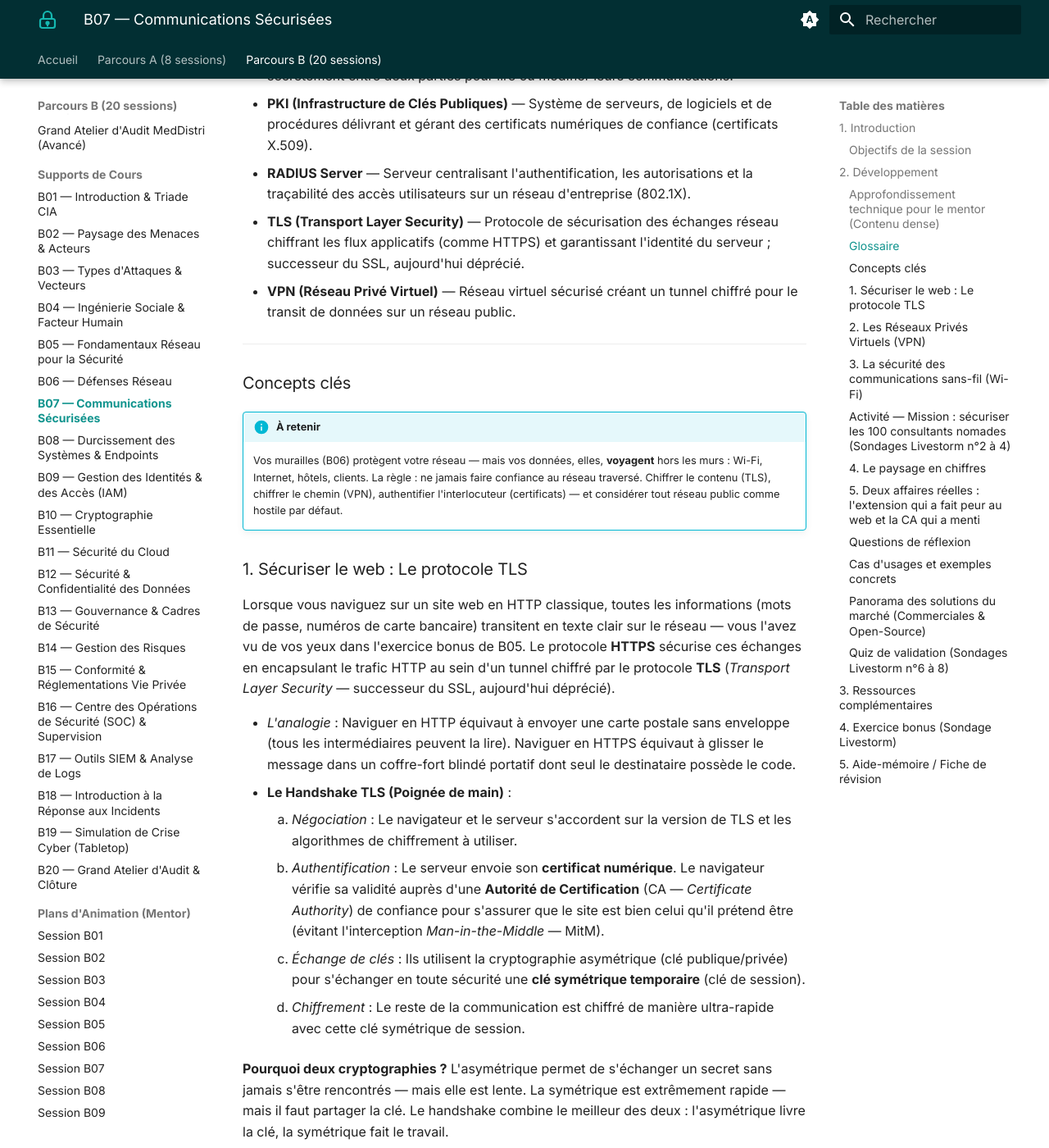
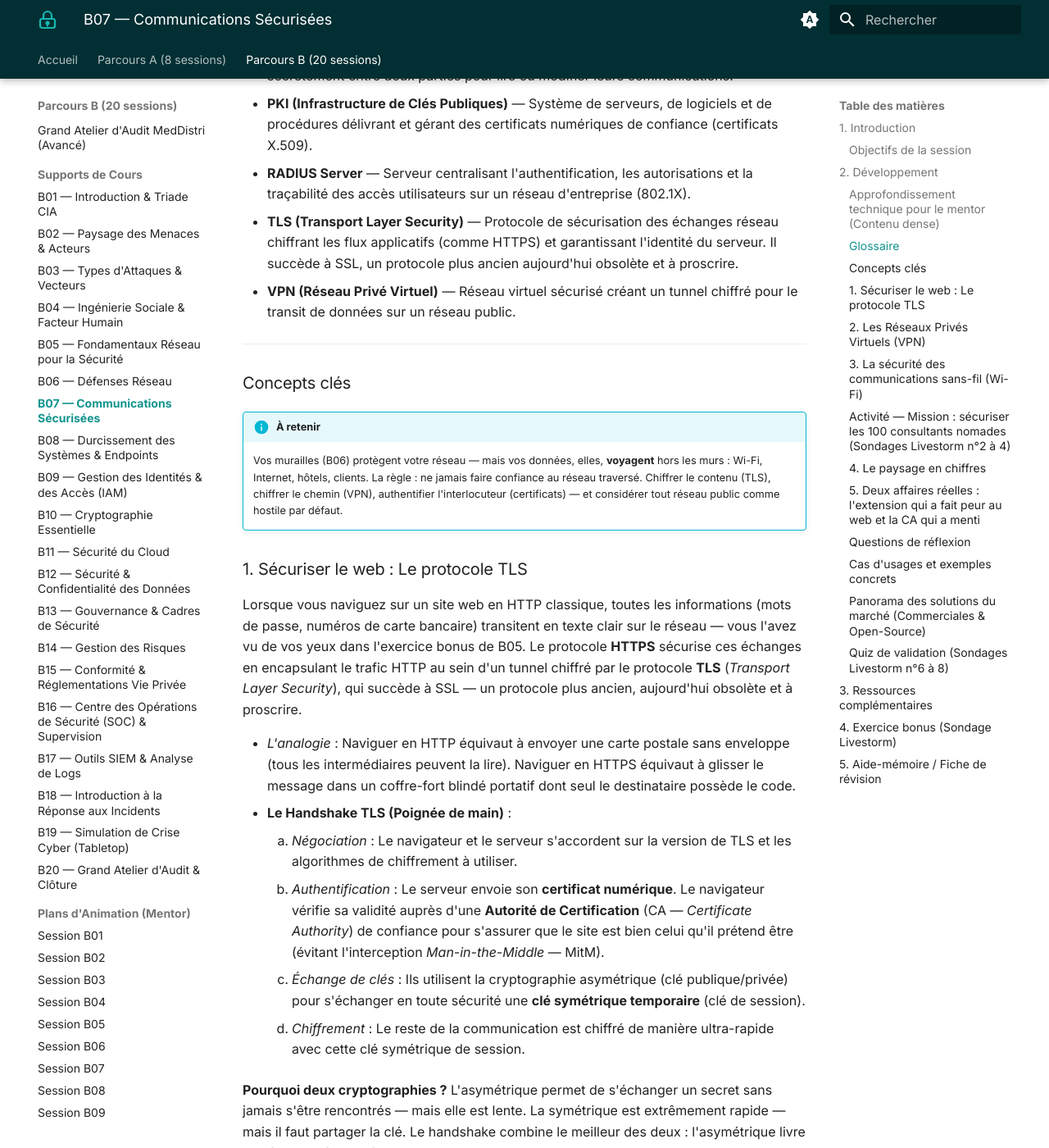
Before and after one commit to NicoBOD/Cybersecurity-Guided-Learning-Experience-IBM-SkillsBuild, an MkDocs documentation site: the page built from docs/ressources-pedagogiques/parcours-B-20sessions/supports-md/B_S07_support.md, in a window 1280 px wide and 1400 px high, scrolled down 2480 px. Shown: the whole window at 82% size. Built offline with MkDocs 1.6.1 and Material for MkDocs 9.7.7, drawn with Linux system fonts in a browser that asks for light colours; some of the changed text lies outside the part shown.

Commit message:
fix(B06,B07): harmoniser les dates du cas thermomètre et lever l'ambiguïté TLS/SSL
- B06 (support, plan, slides) : le cas du casino est daté sans
  contradiction — incident de 2017, rapporté par Darktrace en 2018
- B07 (support) : reformulation des trois occurrences laissant croire
  que TLS serait déprécié — c'est SSL qui est obsolète et à proscrire

Suite à la review Copilot sur la PR #10.

Co-Authored-By: Claude Fable 5 <noreply@anthropic.com>
Claude-Session: https://claude.ai/code/session_01Ps7Xm1CCkojBwu43mAmv2z

```diff
--- a/docs/ressources-pedagogiques/parcours-B-20sessions/supports-md/B_S07_support.md
+++ b/docs/ressources-pedagogiques/parcours-B-20sessions/supports-md/B_S07_support.md
@@ -61,7 +61,7 @@ Détaillez les deux menaces types du Wi-Fi public : l'**écoute passive** des tr
 *   **Man-in-the-Middle (MitM)** — Attaque d'interception où un pirate s'interpose secrètement entre deux parties pour lire ou modifier leurs communications.
 *   **PKI (Infrastructure de Clés Publiques)** — Système de serveurs, de logiciels et de procédures délivrant et gérant des certificats numériques de confiance (certificats X.509).
 *   **RADIUS Server** — Serveur centralisant l'authentification, les autorisations et la traçabilité des accès utilisateurs sur un réseau d'entreprise (802.1X).
-*   **TLS (Transport Layer Security)** — Protocole de sécurisation des échanges réseau chiffrant les flux applicatifs (comme HTTPS) et garantissant l'identité du serveur ; successeur du SSL, aujourd'hui déprécié.
+*   **TLS (Transport Layer Security)** — Protocole de sécurisation des échanges réseau chiffrant les flux applicatifs (comme HTTPS) et garantissant l'identité du serveur. Il succède à SSL, un protocole plus ancien aujourd'hui obsolète et à proscrire.
 *   **VPN (Réseau Privé Virtuel)** — Réseau virtuel sécurisé créant un tunnel chiffré pour le transit de données sur un réseau public.
 
 ---
@@ -72,7 +72,7 @@ Détaillez les deux menaces types du Wi-Fi public : l'**écoute passive** des tr
     Vos murailles (B06) protègent votre réseau — mais vos données, elles, **voyagent** hors les murs : Wi-Fi, Internet, hôtels, clients. La règle : ne jamais faire confiance au réseau traversé. Chiffrer le contenu (TLS), chiffrer le chemin (VPN), authentifier l'interlocuteur (certificats) — et considérer tout réseau public comme hostile par défaut.
 
 ### 1. Sécuriser le web : Le protocole TLS
-Lorsque vous naviguez sur un site web en HTTP classique, toutes les informations (mots de passe, numéros de carte bancaire) transitent en texte clair sur le réseau — vous l'avez vu de vos yeux dans l'exercice bonus de B05. Le protocole **HTTPS** sécurise ces échanges en encapsulant le trafic HTTP au sein d'un tunnel chiffré par le protocole **TLS** (*Transport Layer Security* — successeur du SSL, aujourd'hui déprécié).
+Lorsque vous naviguez sur un site web en HTTP classique, toutes les informations (mots de passe, numéros de carte bancaire) transitent en texte clair sur le réseau — vous l'avez vu de vos yeux dans l'exercice bonus de B05. Le protocole **HTTPS** sécurise ces échanges en encapsulant le trafic HTTP au sein d'un tunnel chiffré par le protocole **TLS** (*Transport Layer Security*), qui succède à SSL — un protocole plus ancien, aujourd'hui obsolète et à proscrire.
 
 *   *L'analogie* : Naviguer en HTTP équivaut à envoyer une carte postale sans enveloppe (tous les intermédiaires peuvent la lire). Naviguer en HTTPS équivaut à glisser le message dans un coffre-fort blindé portatif dont seul le destinataire possède le code.
 *   **Le Handshake TLS (Poignée de main)** :
@@ -268,7 +268,7 @@ Pour sécuriser et chiffrer les flux réseau d'entreprise via des solutions VPN
 | **Man-in-the-Middle (MitM)** | Interception active : l'attaquant s'interpose entre deux parties pour lire ou modifier les échanges. |
 | **PKI** | Infrastructure délivrant et gérant les certificats numériques de confiance (X.509). |
 | **RADIUS** | Serveur central d'authentification des accès réseau (802.1X) — le cœur du WPA-Enterprise. |
-| **TLS** | Le protocole du HTTPS : chiffre les flux applicatifs et authentifie le serveur (successeur du SSL, déprécié). |
+| **TLS** | Le protocole du HTTPS : chiffre les flux applicatifs et authentifie le serveur (il remplace SSL, obsolète). |
 | **VPN** | Tunnel chiffré à travers un réseau public — chiffre TOUT le trafic de la machine (vs proxy). |
 | **WPA3 / WPA-Enterprise** | Les standards Wi-Fi modernes : SAE contre l'écoute passive ; 802.1X pour des accès nominatifs révocables. |
 
```
Also changed, not shown: docs/ressources-pedagogiques/parcours-B-20sessions/plans-de-seance/B_S06_plan.md (+2 -2 lines), docs/ressources-pedagogiques/parcours-B-20sessions/slides/B_S06_slides_spec.md (+2 -2 lines), docs/ressources-pedagogiques/parcours-B-20sessions/supports-md/B_S06_support.md (+2 -2 lines).
